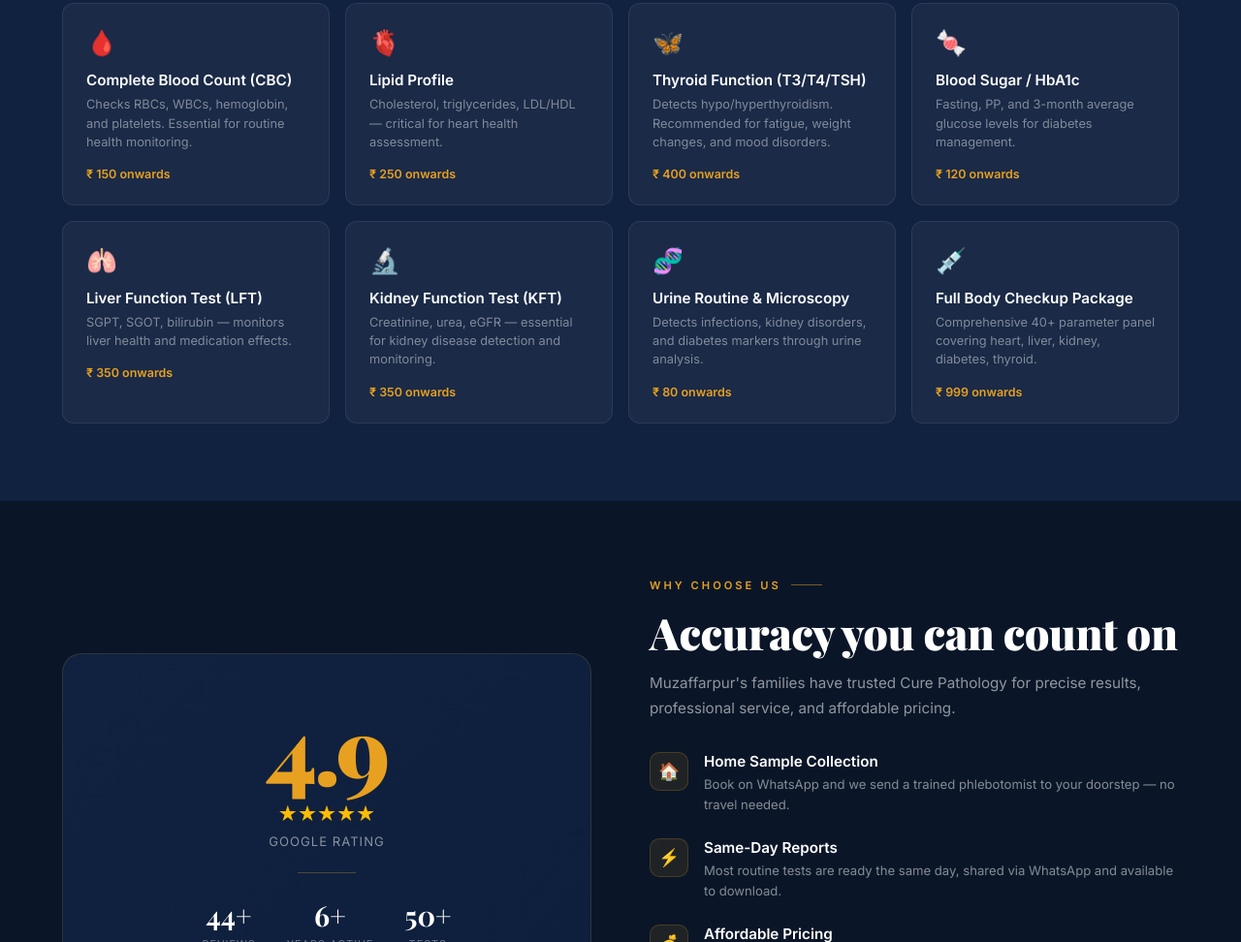
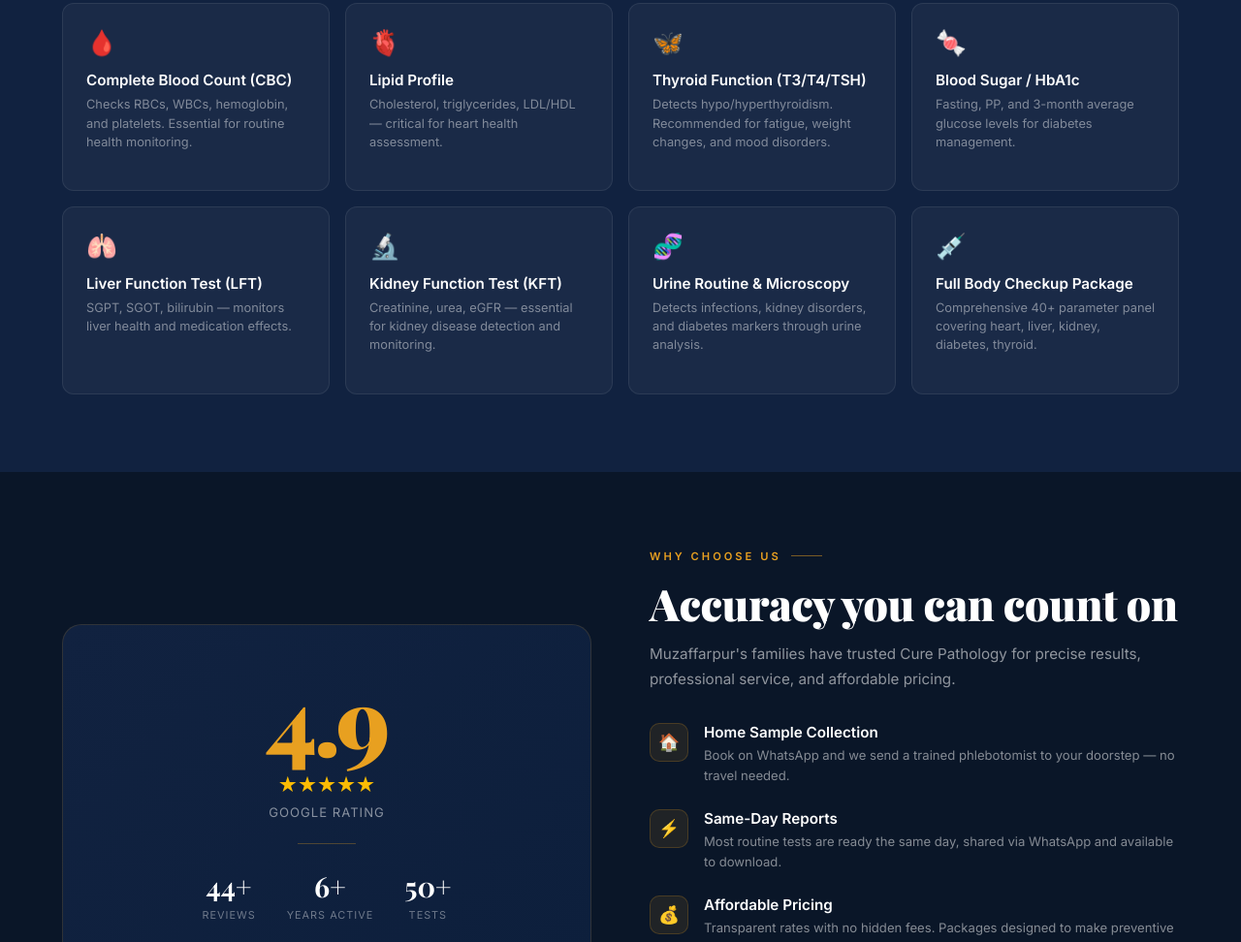
Before and after one commit to Mango-Ventures/Cure-Pathology, a plain HTML site: page index.html in a window 1280 px wide. Shown: the part 4398-5370 px from the top of the page at 97% size. Drawn offline with nearby package versions, Linux system fonts and the light colour scheme.

```diff
--- a/index.html
+++ b/index.html
@@ -1088,14 +1088,14 @@
     <p class="section-desc">Comprehensive panels for preventive and diagnostic needs — accurate results, fast turnaround.</p>
   </div>
   <div class="tests-grid">
-    <div class="test-card"><div class="test-icon">🩸</div><div class="test-name">Complete Blood Count (CBC)</div><div class="test-desc">Checks RBCs, WBCs, hemoglobin, and platelets. Essential for routine health monitoring.</div><div class="test-price">₹ 150 onwards</div></div>
-    <div class="test-card"><div class="test-icon">🫀</div><div class="test-name">Lipid Profile</div><div class="test-desc">Cholesterol, triglycerides, LDL/HDL — critical for heart health assessment.</div><div class="test-price">₹ 250 onwards</div></div>
-    <div class="test-card"><div class="test-icon">🦋</div><div class="test-name">Thyroid Function (T3/T4/TSH)</div><div class="test-desc">Detects hypo/hyperthyroidism. Recommended for fatigue, weight changes, and mood disorders.</div><div class="test-price">₹ 400 onwards</div></div>
-    <div class="test-card"><div class="test-icon">🍬</div><div class="test-name">Blood Sugar / HbA1c</div><div class="test-desc">Fasting, PP, and 3-month average glucose levels for diabetes management.</div><div class="test-price">₹ 120 onwards</div></div>
-    <div class="test-card"><div class="test-icon">🫁</div><div class="test-name">Liver Function Test (LFT)</div><div class="test-desc">SGPT, SGOT, bilirubin — monitors liver health and medication effects.</div><div class="test-price">₹ 350 onwards</div></div>
-    <div class="test-card"><div class="test-icon">🔬</div><div class="test-name">Kidney Function Test (KFT)</div><div class="test-desc">Creatinine, urea, eGFR — essential for kidney disease detection and monitoring.</div><div class="test-price">₹ 350 onwards</div></div>
-    <div class="test-card"><div class="test-icon">🧬</div><div class="test-name">Urine Routine & Microscopy</div><div class="test-desc">Detects infections, kidney disorders, and diabetes markers through urine analysis.</div><div class="test-price">₹ 80 onwards</div></div>
-    <div class="test-card"><div class="test-icon">💉</div><div class="test-name">Full Body Checkup Package</div><div class="test-desc">Comprehensive 40+ parameter panel covering heart, liver, kidney, diabetes, thyroid.</div><div class="test-price">₹ 999 onwards</div></div>
+    <div class="test-card"><div class="test-icon">🩸</div><div class="test-name">Complete Blood Count (CBC)</div><div class="test-desc">Checks RBCs, WBCs, hemoglobin, and platelets. Essential for routine health monitoring.</div><div class="test-price"></div></div>
+    <div class="test-card"><div class="test-icon">🫀</div><div class="test-name">Lipid Profile</div><div class="test-desc">Cholesterol, triglycerides, LDL/HDL — critical for heart health assessment.</div><div class="test-price"></div></div>
+    <div class="test-card"><div class="test-icon">🦋</div><div class="test-name">Thyroid Function (T3/T4/TSH)</div><div class="test-desc">Detects hypo/hyperthyroidism. Recommended for fatigue, weight changes, and mood disorders.</div><div class="test-price"></div></div>
+    <div class="test-card"><div class="test-icon">🍬</div><div class="test-name">Blood Sugar / HbA1c</div><div class="test-desc">Fasting, PP, and 3-month average glucose levels for diabetes management.</div><div class="test-price"></div></div>
+    <div class="test-card"><div class="test-icon">🫁</div><div class="test-name">Liver Function Test (LFT)</div><div class="test-desc">SGPT, SGOT, bilirubin — monitors liver health and medication effects.</div><div class="test-price"></div></div>
+    <div class="test-card"><div class="test-icon">🔬</div><div class="test-name">Kidney Function Test (KFT)</div><div class="test-desc">Creatinine, urea, eGFR — essential for kidney disease detection and monitoring.</div><div class="test-price"></div></div>
+    <div class="test-card"><div class="test-icon">🧬</div><div class="test-name">Urine Routine & Microscopy</div><div class="test-desc">Detects infections, kidney disorders, and diabetes markers through urine analysis.</div><div class="test-price"></div></div>
+    <div class="test-card"><div class="test-icon">💉</div><div class="test-name">Full Body Checkup Package</div><div class="test-desc">Comprehensive 40+ parameter panel covering heart, liver, kidney, diabetes, thyroid.</div><div class="test-price"></div></div>
   </div>
 </section>
 
```
